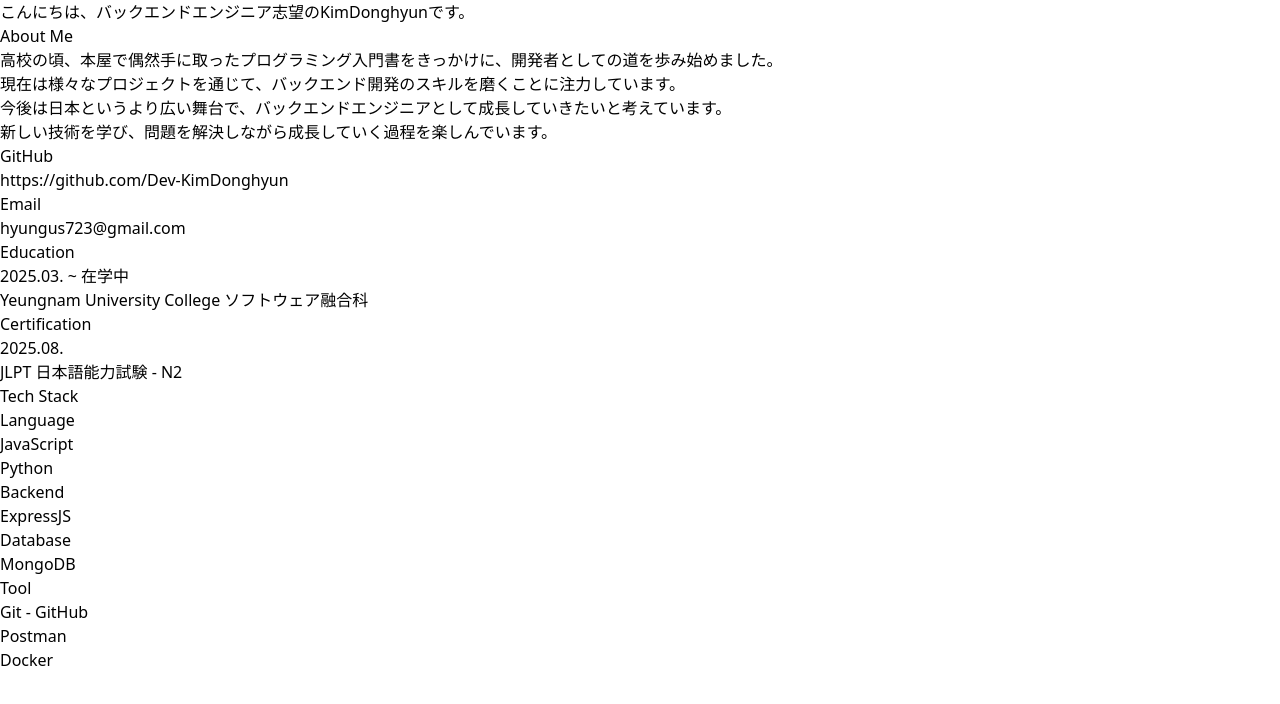
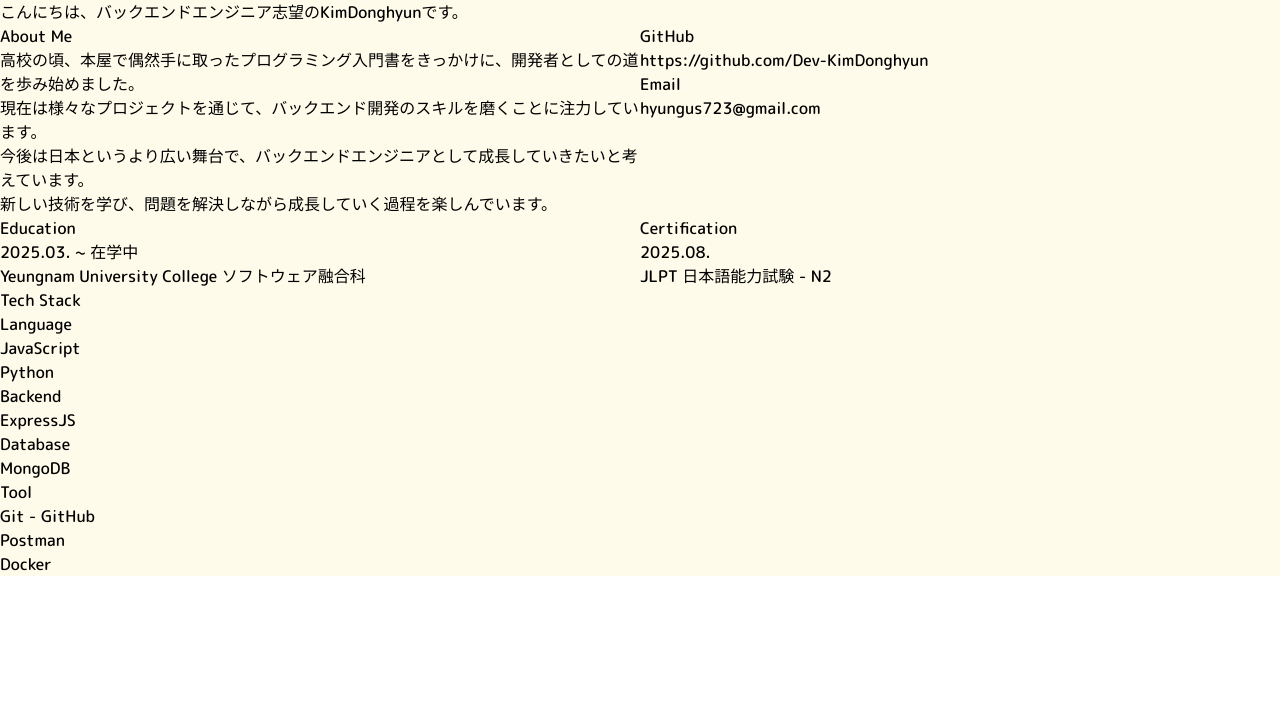
Before and after one commit to Dev-KimDonghyun/Portfolio-Web, a React (Vite) app: page /jp in a window 1280 px wide. Shown: the top 704 px of the page. Built offline with nearby package versions, Linux system fonts and the light colour scheme.

Commit message:
feat: Apply Base Layout and Section Styling in JpHome.jsx

```diff
--- a/src/pages/JpHome.jsx
+++ b/src/pages/JpHome.jsx
@@ -7,12 +7,14 @@ import TechJp from "../components/jp/TechJp";
 
 const JpHome = () => {
   return (
-    <div>
+    <div className="font-jp bg-amber-50">
       <TitleJp />
-      <AboutJp />
-      <ContactJp />
-      <EducationJp />
-      <CertificationJp />
+      <div className="grid grid-cols-2">
+        <AboutJp />
+        <ContactJp />
+        <EducationJp />
+        <CertificationJp />
+      </div>
       <TechJp />
     </div>
   );
```
